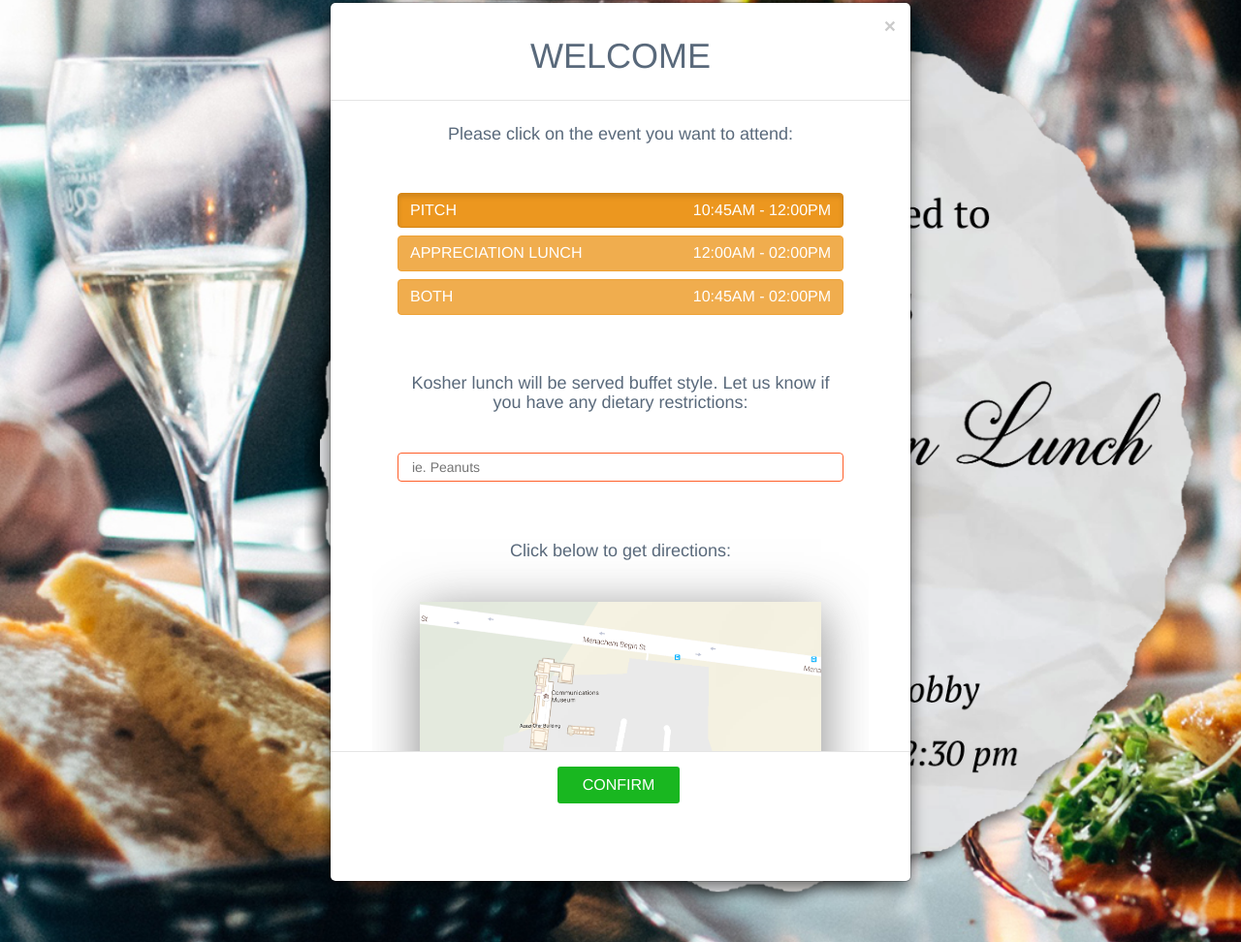
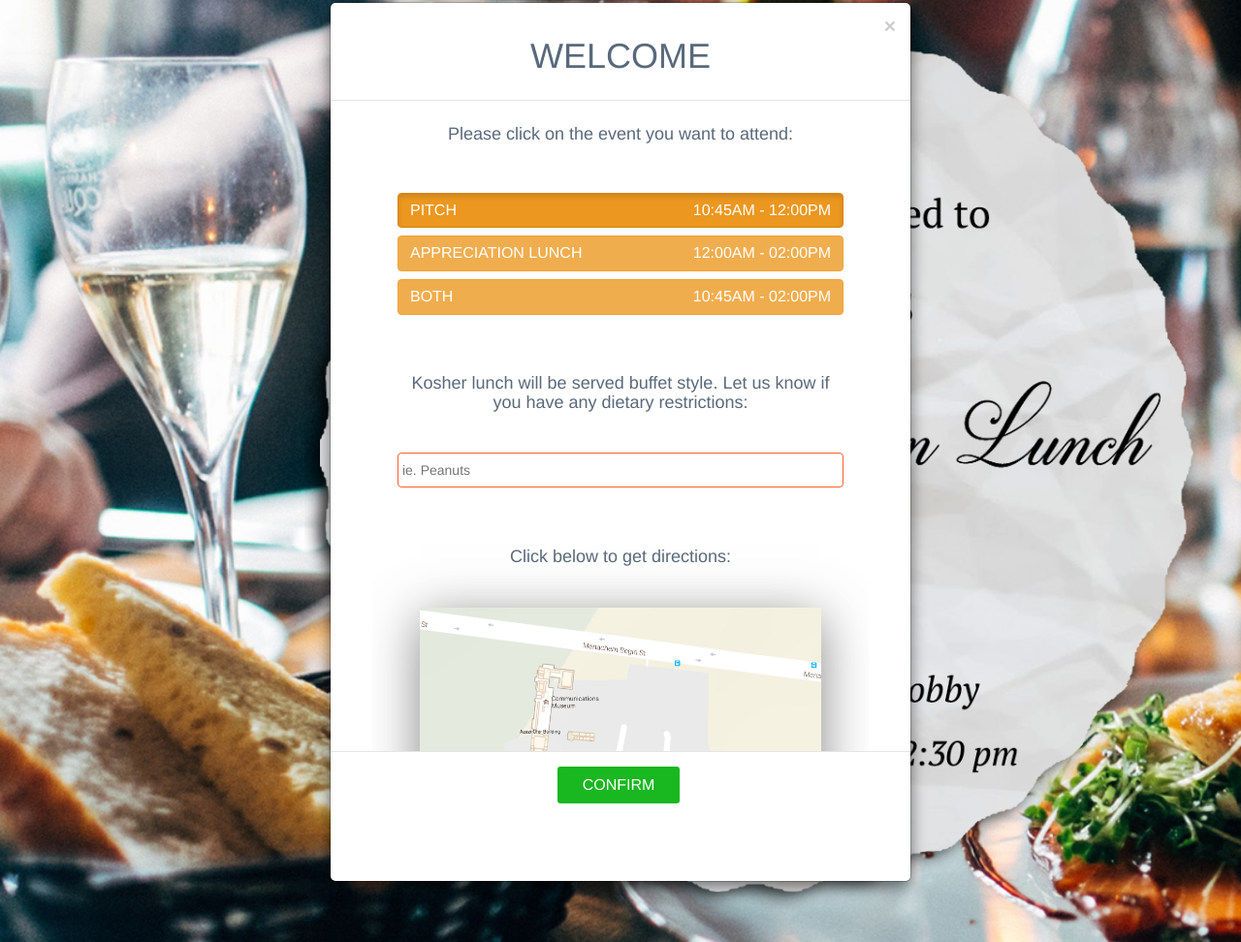
Before and after one commit to Yallah-TurnUp/TurnUp-Server, a Django app: page / in a window 1280 px wide, after a click on "I WOULD LOVE TO COME". Shown: the part 28-1000 px from the top of the page at 97% size. Run offline with Django 3.2, Linux system fonts and the light colour scheme; parts of the project's set-up code (start-up, migrations or seed data) failed here and were passed over; some libraries are stand-ins or nearby versions.

Commit message:
Fixing firefox bug

```diff
--- a/TurnUp/business/static/css/blue.css
+++ b/TurnUp/business/static/css/blue.css
@@ -59,7 +59,11 @@
     width: 100%;
     margin: auto;
     border-radius: 4px;
-    padding: 14px;
+    -webkit-box-sizing: border-box;
+    -moz-box-sizing: border-box;
+    box-sizing: border-box;
+    height: 36px;
+    padding-left: 4px;
 }
 .my_container {
     margin: auto;
```
